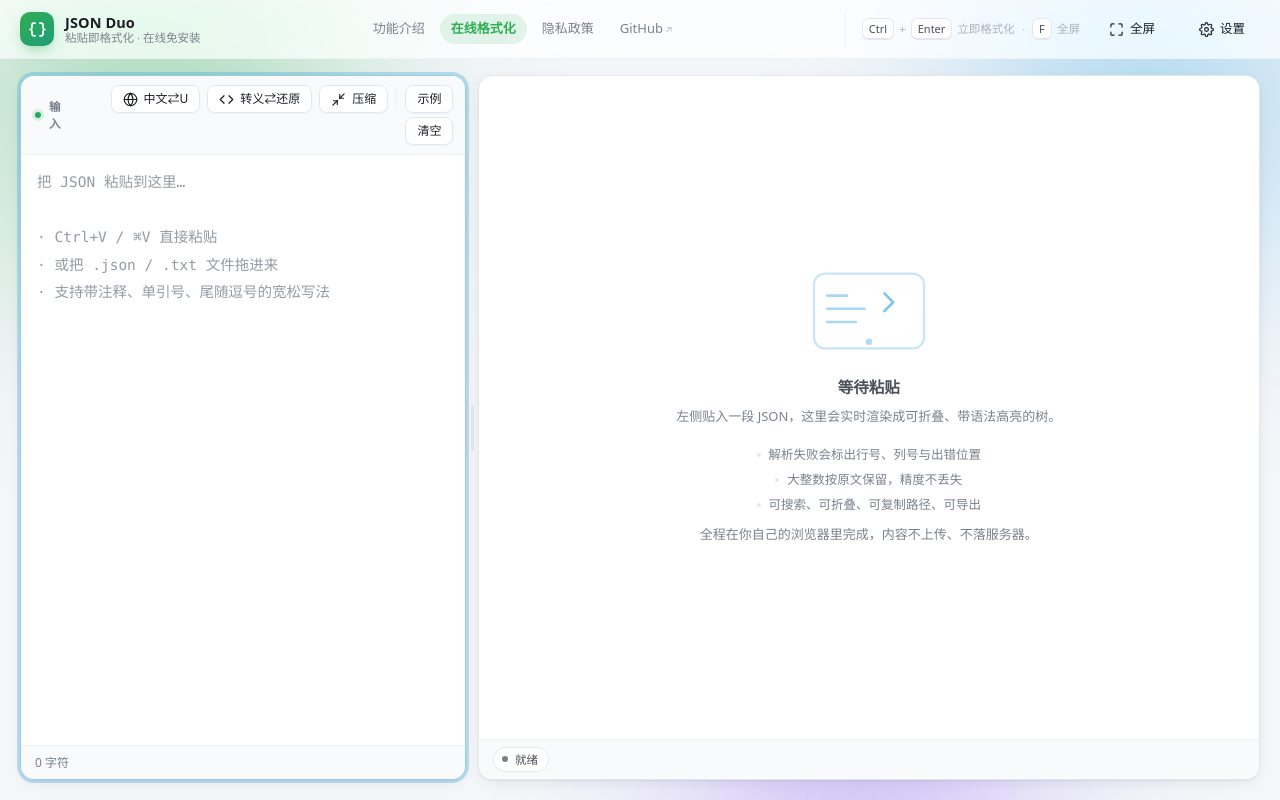
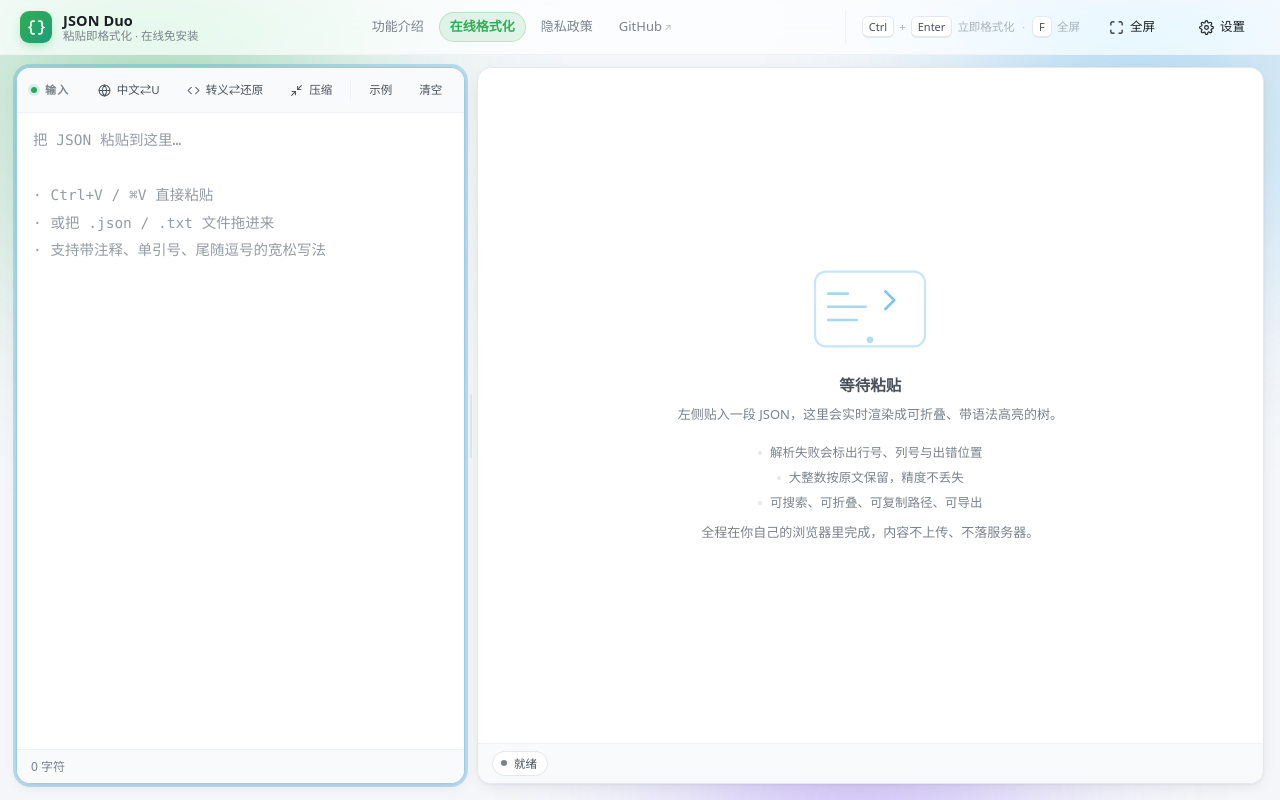
Before and after one commit to lr3699/edge-json-formatter, a browser extension: page site/app.html in a window 1280 px wide. Drawn offline with Linux system fonts and the light colour scheme.

Commit message:
ui: global polish - neutral hovers, quiet chip buttons in panel head, refined splitter/brand/workspace

```diff
--- a/site/app.css
+++ b/site/app.css
@@ -30,8 +30,9 @@
 
 .topnav a.active {
   color: var(--brand);
+  font-weight: 600;
   background: var(--topnav-active, rgba(47, 174, 82, .12));
-  font-weight: 600;
+  box-shadow: inset 0 0 0 1px color-mix(in srgb, var(--brand) 22%, transparent);
 }
 
 /* GitHub 是外链，加个小箭头示意 */
--- a/site/assets/editor.css
+++ b/site/assets/editor.css
@@ -179,7 +179,7 @@ body {
   align-items: center;
   justify-content: space-between;
   gap: 16px;
-  padding: 12px 20px;
+  padding: 10px 20px;
   border-bottom: 1px solid var(--border-soft);
   background: color-mix(in srgb, var(--panel) 72%, transparent);
   backdrop-filter: saturate(180%) blur(14px);
@@ -195,13 +195,13 @@ body {
 .brand-mark {
   display: grid;
   place-items: center;
-  width: 34px;
-  height: 34px;
+  width: 32px;
+  height: 32px;
   flex: 0 0 auto;
-  border-radius: 10px;
+  border-radius: 9px;
   background: linear-gradient(140deg, var(--brand), var(--brand-2));
   color: #fff;
-  box-shadow: 0 6px 16px -6px color-mix(in srgb, var(--brand) 70%, transparent);
+  box-shadow: 0 4px 12px -4px color-mix(in srgb, var(--brand) 55%, transparent);
 }
 
 .brand-mark svg { width: 19px; height: 19px; }
@@ -276,10 +276,12 @@ kbd {
 
 .btn svg { width: 15px; height: 15px; }
 
+/* 高级感的关键在克制：hover 不换彩色、只做「浮起 + 提亮」，
+   彩色只留给语义（成功/失败/焦点环）。 */
 .btn:hover:not(:disabled) {
-  border-color: color-mix(in srgb, var(--accent) 45%, var(--border));
-  color: var(--accent);
-  background: color-mix(in srgb, var(--accent) 8%, var(--panel));
+  border-color: color-mix(in srgb, var(--text) 20%, var(--border));
+  color: var(--text);
+  background: var(--panel-2);
   box-shadow: var(--shadow-md);
   transform: translateY(-1px);
 }
@@ -306,10 +308,35 @@ kbd {
 }
 
 .btn-ghost:hover:not(:disabled) {
-  background: color-mix(in srgb, var(--accent) 10%, transparent);
+  background: color-mix(in srgb, var(--text) 6%, transparent);
   border-color: transparent;
   box-shadow: none;
 }
+
+/* 面板头里的按钮全部 chip 化：无边框、随内容浮现，hover 才出现底色。
+   转换按钮 / 示例 / 清空 同一套语言，标题行安静、有秩序。 */
+.panel-tools .btn {
+  height: 26px;
+  padding: 0 9px;
+  font-size: 11.5px;
+  border-radius: 7px;
+  border-color: transparent;
+  background: transparent;
+  box-shadow: none;
+  color: var(--text-2);
+}
+
+.panel-tools .btn svg { width: 13px; height: 13px; }
+
+.panel-tools .btn:hover:not(:disabled) {
+  background: color-mix(in srgb, var(--text) 7%, transparent);
+  border-color: transparent;
+  box-shadow: none;
+  color: var(--text);
+  transform: none;
+}
+
+.panel-tools .btn:active:not(:disabled) { transform: scale(.96); }
 
 /* ---------------------------------------------------------------- 工作区 */
 
@@ -320,7 +347,7 @@ kbd {
   min-height: 0;
   display: grid;
   grid-template-columns: var(--split) 12px minmax(0, 1fr);
-  padding: 16px 20px 20px;
+  padding: 12px 16px 16px;
   gap: 0;
 }
 
@@ -365,9 +392,9 @@ kbd {
   display: inline-flex;
   align-items: center;
   gap: 8px;
-  font-size: 11.5px;
+  font-size: 11px;
   font-weight: 600;
-  letter-spacing: .5px;
+  letter-spacing: 1.2px;
   text-transform: uppercase;
   color: var(--muted);
 }
@@ -590,18 +617,19 @@ kbd {
 }
 
 .splitter-grip {
-  width: 3px;
-  height: 46px;
-  border-radius: 3px;
+  width: 2px;
+  height: 64px;
+  border-radius: 2px;
   background: var(--border);
-  transition: background .18s, height .18s;
+  transition: background .18s, height .18s, box-shadow .18s;
 }
 
 .splitter:hover .splitter-grip,
 .splitter:focus-visible .splitter-grip,
 .splitter.is-dragging .splitter-grip {
-  background: var(--accent);
-  height: 74px;
+  background: var(--brand);
+  height: 96px;
+  box-shadow: 0 0 0 3px color-mix(in srgb, var(--brand) 16%, transparent);
 }
 
 /* -------------------------------------------------------------- 输出区 */
--- a/src/editor/editor.css
+++ b/src/editor/editor.css
@@ -179,7 +179,7 @@ body {
   align-items: center;
   justify-content: space-between;
   gap: 16px;
-  padding: 12px 20px;
+  padding: 10px 20px;
   border-bottom: 1px solid var(--border-soft);
   background: color-mix(in srgb, var(--panel) 72%, transparent);
   backdrop-filter: saturate(180%) blur(14px);
@@ -195,13 +195,13 @@ body {
 .brand-mark {
   display: grid;
   place-items: center;
-  width: 34px;
-  height: 34px;
+  width: 32px;
+  height: 32px;
   flex: 0 0 auto;
-  border-radius: 10px;
+  border-radius: 9px;
   background: linear-gradient(140deg, var(--brand), var(--brand-2));
   color: #fff;
-  box-shadow: 0 6px 16px -6px color-mix(in srgb, var(--brand) 70%, transparent);
+  box-shadow: 0 4px 12px -4px color-mix(in srgb, var(--brand) 55%, transparent);
 }
 
 .brand-mark svg { width: 19px; height: 19px; }
@@ -276,10 +276,12 @@ kbd {
 
 .btn svg { width: 15px; height: 15px; }
 
+/* 高级感的关键在克制：hover 不换彩色、只做「浮起 + 提亮」，
+   彩色只留给语义（成功/失败/焦点环）。 */
 .btn:hover:not(:disabled) {
-  border-color: color-mix(in srgb, var(--accent) 45%, var(--border));
-  color: var(--accent);
-  background: color-mix(in srgb, var(--accent) 8%, var(--panel));
+  border-color: color-mix(in srgb, var(--text) 20%, var(--border));
+  color: var(--text);
+  background: var(--panel-2);
   box-shadow: var(--shadow-md);
   transform: translateY(-1px);
 }
@@ -306,10 +308,35 @@ kbd {
 }
 
 .btn-ghost:hover:not(:disabled) {
-  background: color-mix(in srgb, var(--accent) 10%, transparent);
+  background: color-mix(in srgb, var(--text) 6%, transparent);
   border-color: transparent;
   box-shadow: none;
 }
+
+/* 面板头里的按钮全部 chip 化：无边框、随内容浮现，hover 才出现底色。
+   转换按钮 / 示例 / 清空 同一套语言，标题行安静、有秩序。 */
+.panel-tools .btn {
+  height: 26px;
+  padding: 0 9px;
+  font-size: 11.5px;
+  border-radius: 7px;
+  border-color: transparent;
+  background: transparent;
+  box-shadow: none;
+  color: var(--text-2);
+}
+
+.panel-tools .btn svg { width: 13px; height: 13px; }
+
+.panel-tools .btn:hover:not(:disabled) {
+  background: color-mix(in srgb, var(--text) 7%, transparent);
+  border-color: transparent;
+  box-shadow: none;
+  color: var(--text);
+  transform: none;
+}
+
+.panel-tools .btn:active:not(:disabled) { transform: scale(.96); }
 
 /* ---------------------------------------------------------------- 工作区 */
 
@@ -320,7 +347,7 @@ kbd {
   min-height: 0;
   display: grid;
   grid-template-columns: var(--split) 12px minmax(0, 1fr);
-  padding: 16px 20px 20px;
+  padding: 12px 16px 16px;
   gap: 0;
 }
 
@@ -365,9 +392,9 @@ kbd {
   display: inline-flex;
   align-items: center;
   gap: 8px;
-  font-size: 11.5px;
+  font-size: 11px;
   font-weight: 600;
-  letter-spacing: .5px;
+  letter-spacing: 1.2px;
   text-transform: uppercase;
   color: var(--muted);
 }
@@ -590,18 +617,19 @@ kbd {
 }
 
 .splitter-grip {
-  width: 3px;
-  height: 46px;
-  border-radius: 3px;
+  width: 2px;
+  height: 64px;
+  border-radius: 2px;
   background: var(--border);
-  transition: background .18s, height .18s;
+  transition: background .18s, height .18s, box-shadow .18s;
 }
 
 .splitter:hover .splitter-grip,
 .splitter:focus-visible .splitter-grip,
 .splitter.is-dragging .splitter-grip {
-  background: var(--accent);
-  height: 74px;
+  background: var(--brand);
+  height: 96px;
+  box-shadow: 0 0 0 3px color-mix(in srgb, var(--brand) 16%, transparent);
 }
 
 /* -------------------------------------------------------------- 输出区 */
```
Also changed, not shown: docs/shots/premium-dark.png (added), docs/shots/premium-light.png (added).
